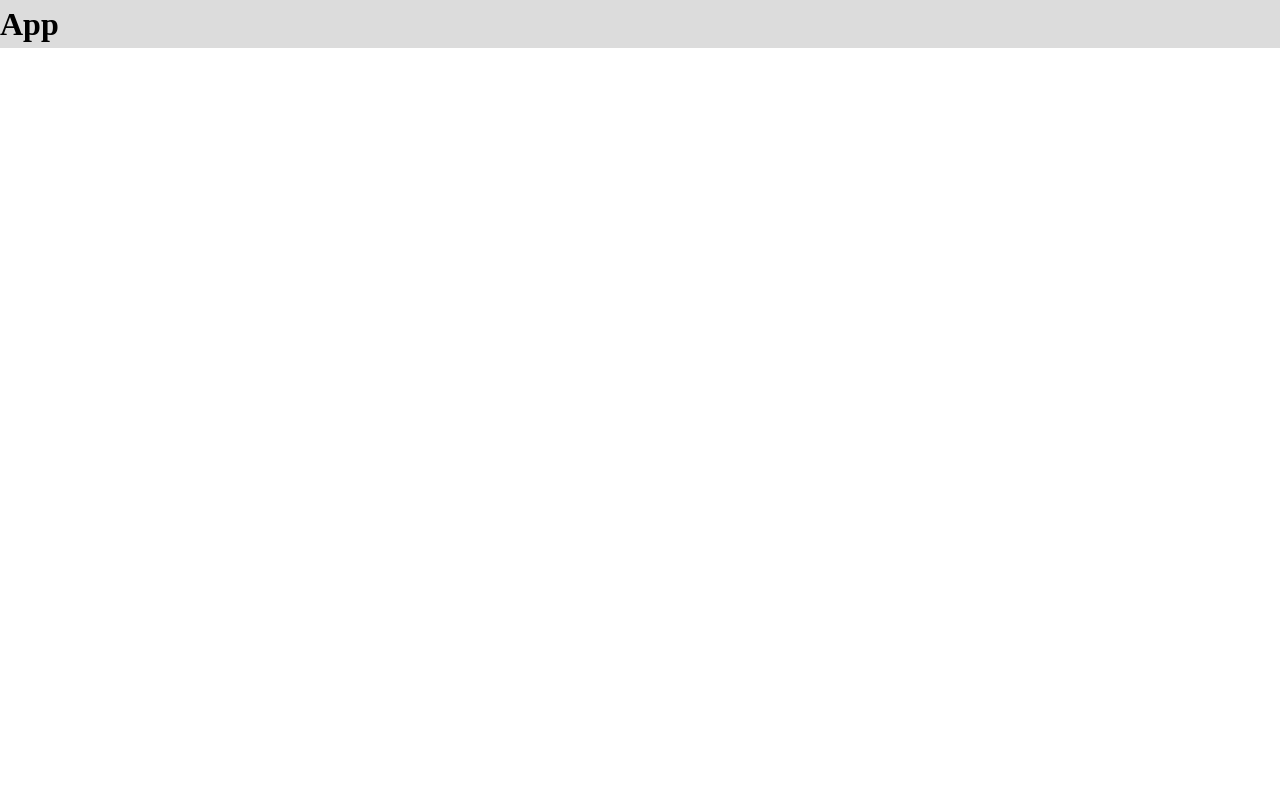
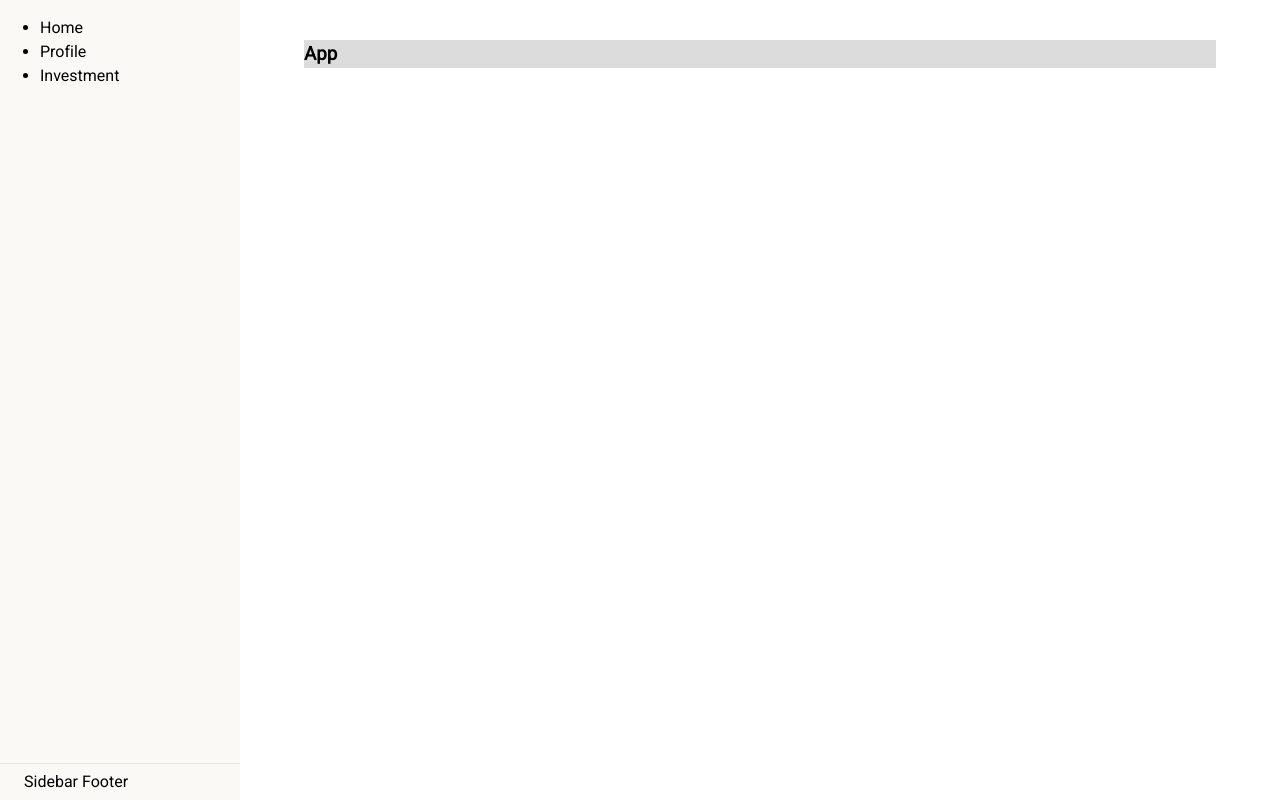
Before and after one commit to bhongy/kimidori, a React (Vite) app in the folder app/: page / in a window 1280 px wide. Built offline with nearby package versions, Linux system fonts and the light colour scheme.

Commit message:
[app] scaffolding dashboard layout (sidebar)

```diff
--- a/app/src/App.css
+++ b/app/src/App.css
@@ -1,3 +1,16 @@
+/* TEMPORARY */
+body {
+  font-family: 'Roboto', Helvetica, Arial, sans-serif;
+}
+
+.Main_Root {
+  height: 100%;
+}
+
+.Main_Container {
+  padding: 2.5rem 4rem;
+}
+
 .App_Title {
   background-color: gainsboro;
 }
--- a/app/src/App.tsx
+++ b/app/src/App.tsx
@@ -1,6 +1,22 @@
 import * as React from 'react';
+import {DashboardLayout} from './DashboardLayout';
+import {Sidebar} from './Sidebar';
 import './App.css';
 
-export function App() {
-  return <h1 className="App_Title">App</h1>;
+export function App(): React.ReactElement {
+  return (
+    <DashboardLayout sidebar={<Sidebar />}>
+      <MainPlaceholder />
+    </DashboardLayout>
+  );
 }
+
+function MainPlaceholder(): React.ReactElement {
+  return (
+    <section className="Main_Root">
+      <div className="Main_Container">
+        <h1 className="App_Title">App</h1>
+      </div>
+    </section>
+  );
+}
--- /dev/null
+++ b/app/src/DashboardLayout.css
@@ -0,0 +1,15 @@
+.DashboardLayout_Root {
+  display: flex;
+  height: 100vh;
+  overflow: hidden;
+  position: relative;
+}
+
+.DashboardLayout_SidebarContainer {
+  flex-shrink: 0;
+  overflow-x: hidden;
+}
+
+.DashboardLayout_MainContainer {
+  flex-grow: 1;
+}
--- /dev/null
+++ b/app/src/DashboardLayout.tsx
@@ -0,0 +1,17 @@
+import * as React from 'react';
+import './DashboardLayout.css';
+
+export function DashboardLayout({
+  sidebar,
+  children,
+}: {
+  sidebar?: React.ReactElement;
+  children: React.ReactElement;
+}): React.ReactElement {
+  return (
+    <section className="DashboardLayout_Root">
+      <aside className="DashboardLayout_SidebarContainer">{sidebar}</aside>
+      <main className="DashboardLayout_MainContainer">{children}</main>
+    </section>
+  );
+}
--- /dev/null
+++ b/app/src/Sidebar.css
@@ -0,0 +1,35 @@
+.Sidebar_Root {
+  background-color: #faf9f5;
+  display: flex;
+  flex-direction: column;
+  height: 100%;
+  width: 240px;
+}
+
+.Sidebar_Nav {
+  flex-grow: 1;
+  overflow-x: auto;
+  overflow-y: auto;
+}
+
+.Sidebar_Footer {
+  box-shadow: rgb(55 53 47 / 9%) 0px -1px 0px;
+  flex-shrink: 0;
+}
+
+.Sidebar_MenuItem {
+  background-color: rgba(0, 0, 0, 0);
+  display: flex;
+  padding-bottom: 0.375rem;
+  padding-left: 1.5rem;
+  padding-top: 0.375rem;
+  transition: background-color 240ms;
+
+  /* TEMPORARY */
+  cursor: pointer;
+}
+
+.Sidebar_MenuItem:focus,
+.Sidebar_MenuItem:hover {
+  background-color: rgba(0, 0, 0, 0.03);
+}
--- /dev/null
+++ b/app/src/Sidebar.tsx
@@ -0,0 +1,43 @@
+import * as React from 'react';
+import './Sidebar.css';
+
+// Sidebar is a placeholder used temporarily to check
+// DashboardLayout's sidebar during the initial development
+export function Sidebar(): React.ReactElement {
+  return (
+    <div className="Sidebar_Root">
+      <Nav />
+      <Footer />
+    </div>
+  );
+}
+
+function Nav(): React.ReactElement {
+  return (
+    <div className="Sidebar_Nav">
+      <div style={{height: '120vh'}}>
+        <ul>
+          <li style={{width: '300px'}}>Home</li>
+          <li>Profile</li>
+          <li>Investment</li>
+        </ul>
+      </div>
+    </div>
+  );
+}
+
+function Footer(): React.ReactElement {
+  return (
+    <div className="Sidebar_Footer">
+      <MenuItem>Sidebar Footer</MenuItem>
+    </div>
+  );
+}
+
+function MenuItem({
+  children,
+}: {
+  children: string | React.ReactElement;
+}): React.ReactElement {
+  return <a className="Sidebar_MenuItem">{children}</a>;
+}
--- a/app/src/index.html
+++ b/app/src/index.html
@@ -1,11 +1,17 @@
 <!DOCTYPE html>
 <html lang="en">
   <head>
-  <meta charset="UTF-8">
-  <meta http-equiv="X-UA-Compatible" content="IE=edge">
-  <meta name="viewport" content="width=device-width, initial-scale=1.0">
+    <meta charset="UTF-8" />
+    <meta http-equiv="X-UA-Compatible" content="IE=edge" />
+    <meta name="viewport" content="width=device-width, initial-scale=1.0" />
     <title>App</title>
-  <link rel="stylesheet" type="text/css" href="./reset.css">
+    <link rel="preconnect" href="https://fonts.googleapis.com" />
+    <link rel="preconnect" href="https://fonts.gstatic.com" crossorigin />
+    <link
+      href="https://fonts.googleapis.com/css2?family=Lato&family=Roboto&display=swap"
+      rel="stylesheet"
+    />
+    <link rel="stylesheet" type="text/css" href="./reset.css" />
   </head>
   <body>
     <div id="react-root"></div>
```
Lines whose indentation alone changed are shown as unchanged.
